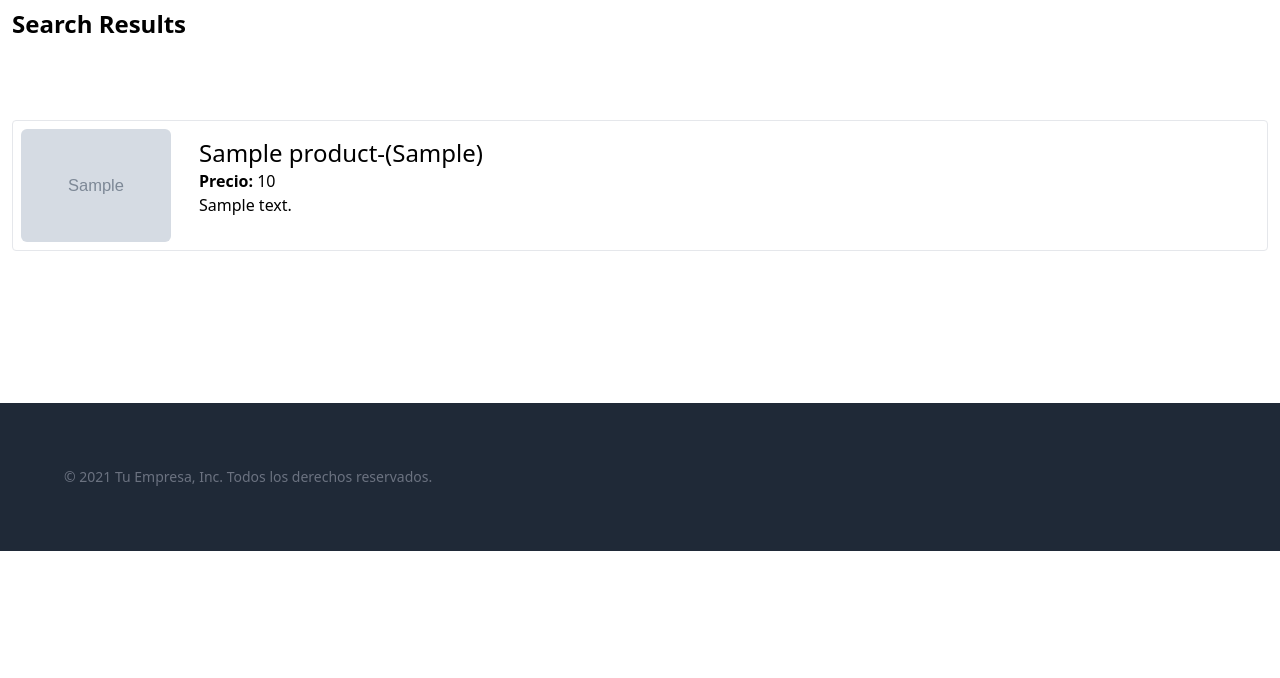
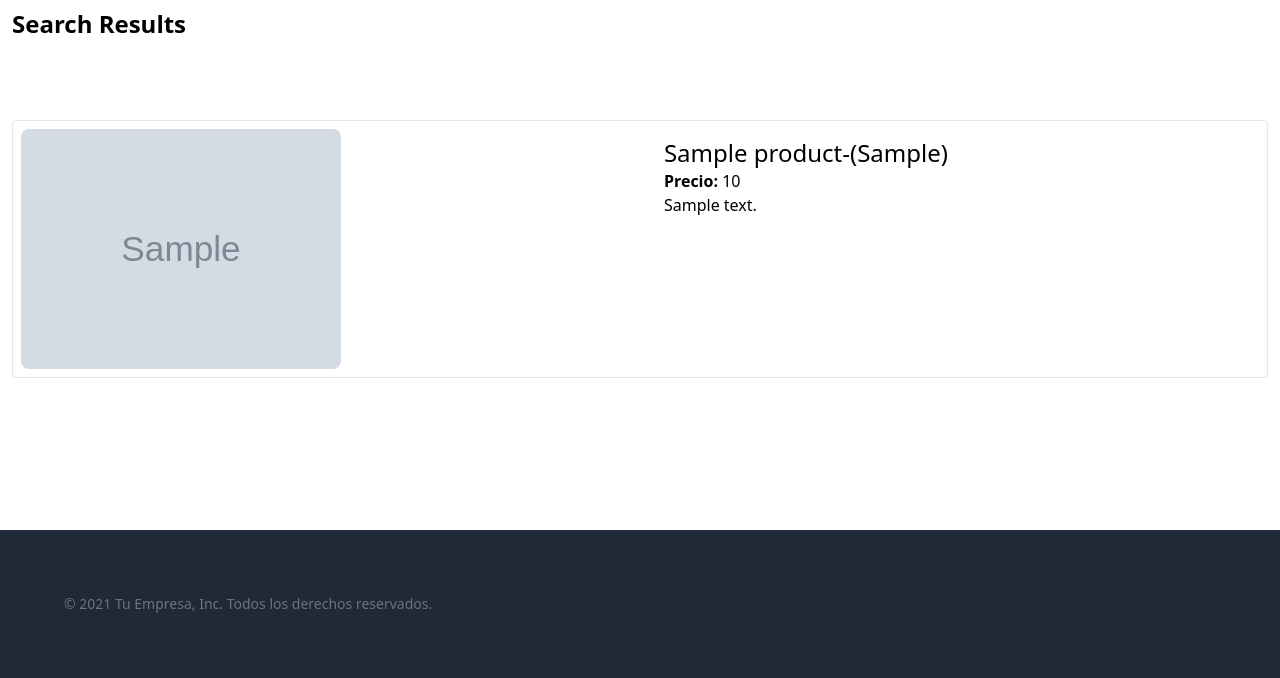
Before and after one commit to Ruben890/Ecomer-django, a Django app: page /product/search_results in a window 1280 px wide. Shown: the part 378-1056 px from the top of the page. Before the commit the page ends 929 px from the top, so only its background shows below. Run offline with Django 4.2, Linux system fonts and the light colour scheme; tables that the repository leaves empty hold one stand-in row (values such as "Sample post"); grey boxes marked "Sample" are stand-in pictures; data that the repository does not hold is empty; some libraries are stand-ins or nearby versions.

Commit message:
search_produc styles

```diff
--- a/templates/page/search_results.html
+++ b/templates/page/search_results.html
@@ -22,16 +22,20 @@
           <div>
             <a
               href="{% url 'detailtProduct' product.uuid %}"
-              class="flex my-3 p-2 border rounded"
+              class="lg:flex my-3 p-2 border rounded"
             >
-              <img
-                src="{{ product.images.first.image.url }}"
-                alt="{{ product.name }}"
-                width="150px"
-                class="rounded-md"
-              />
+              <div class="w-screen ">
+                <img
+                  src="{{ product.images.first.image.url }}"
+                  alt="{{ product.name }}"
+                  width="150px"
+                  class="w-80 rounded-lg ms-5 lg:ms-0"
+                />
+              </div>
               <div class="container mx-auto p-2 ms-5">
-                <h3 class="text-xl lg:text-2xl">{{ product.name }}-({{ product.model }})</h3>
+                <h3 class="text-xl lg:text-2xl">
+                  {{ product.name }}-({{ product.model }})
+                </h3>
                 <p><b>Precio: </b>{{ product.price }}</p>
                 <p>{{ product.description | truncatechars:150 }}</p>
               </div>
```
